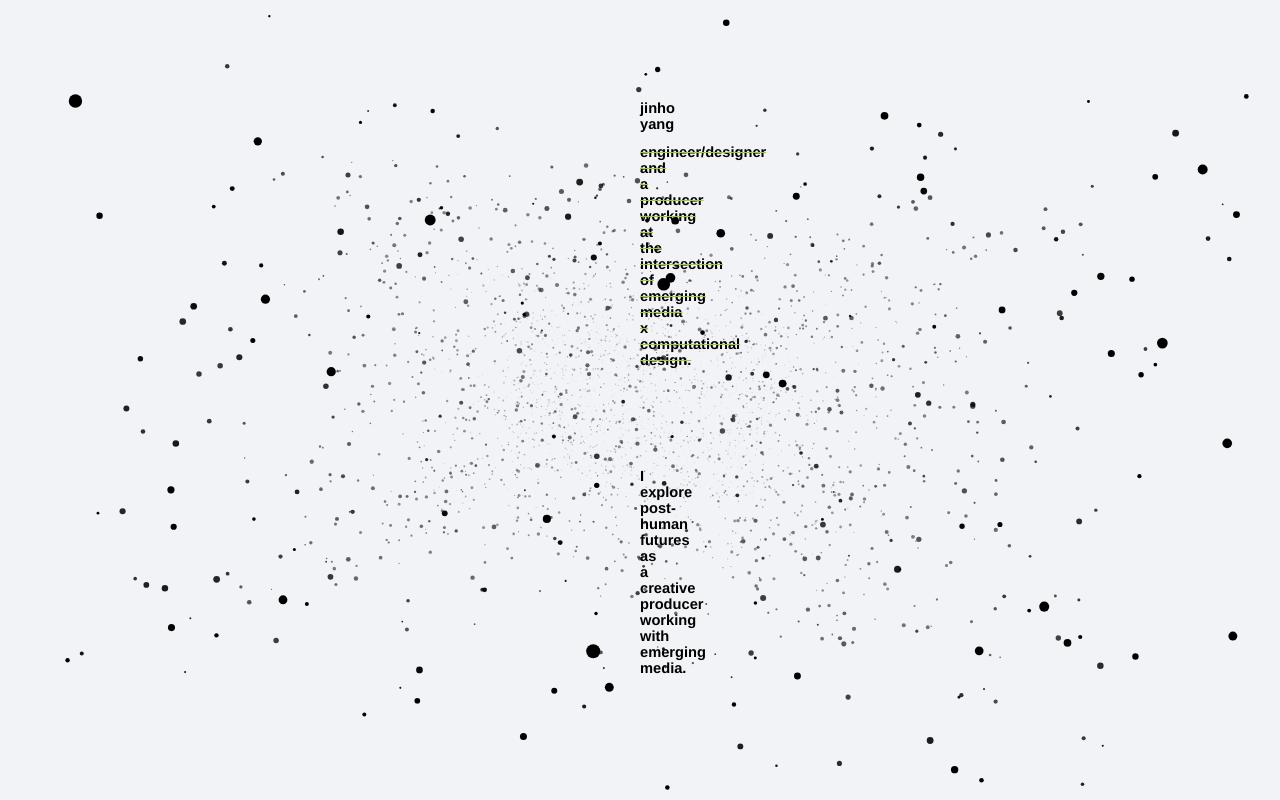
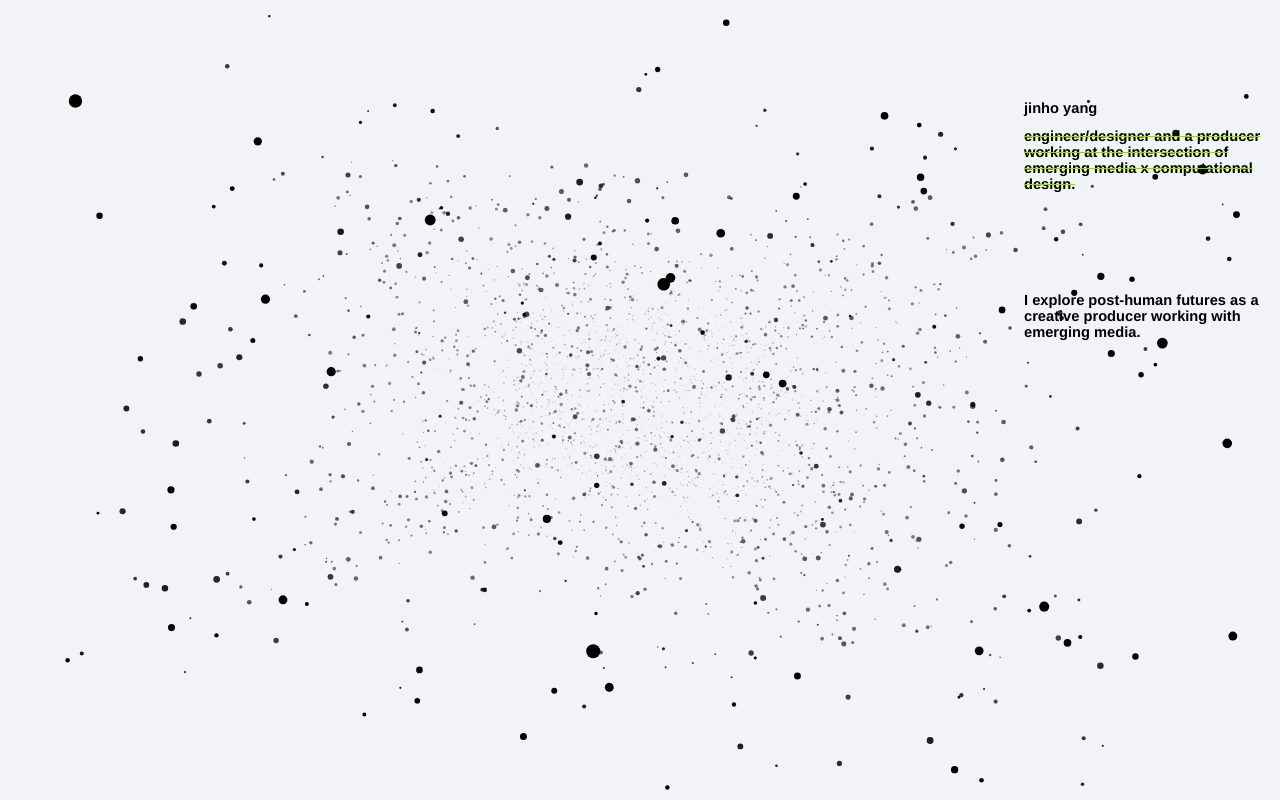
Before and after one commit to jinho72/crimson-star.github.io, a website: page index.html in a window 1280 px wide. Drawn offline with Linux system fonts and the light colour scheme; animation ran at ten frames a second.

Commit message:
Update styles.css

```diff
--- a/styles.css
+++ b/styles.css
@@ -1,8 +1,7 @@
 body {
   background-color: #f2f3f6;
   margin-top: 100px;
-  margin-left: 50%;
-  margin-right: 50%;
+  margin-left: 80%;
 }
 
 h1 {
```
